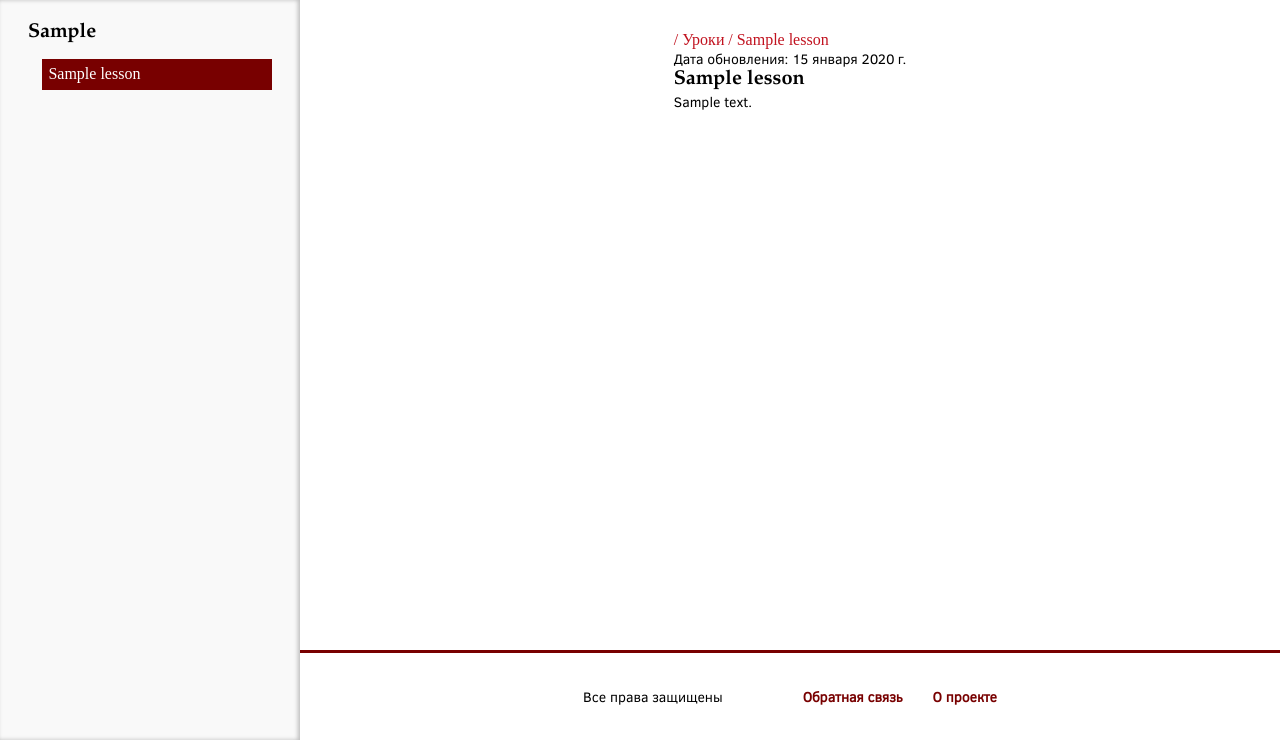
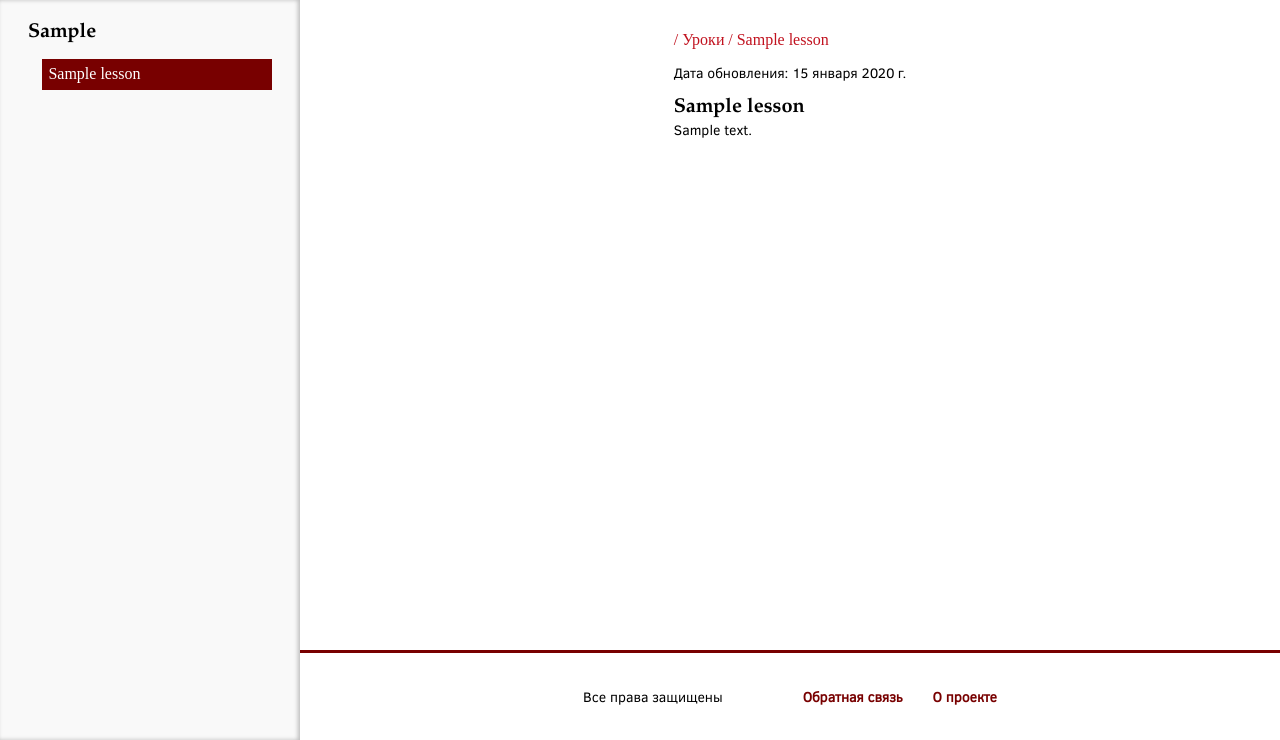
Before and after one commit to SeaReccoon/learn-russian, a Django app: page /lessons/lesson/1 in a window 1280 px wide. Shown: the part 60-800 px from the top of the page. Run offline with Django 5.2, Linux system fonts and the light colour scheme; tables that the repository leaves empty hold one stand-in row (values such as "Sample post"); some libraries are stand-ins or nearby versions; some web fonts are replaced.

Commit message:
фикс стилей урока

```diff
--- a/lessons/static/lessons/css/list.css
+++ b/lessons/static/lessons/css/list.css
@@ -14,3 +14,8 @@
 
     border-top: solid 2px var(--main-color);
 }
+
+.lesson-date {
+    margin: 1em 0;
+    text-align: right;
+}
```
